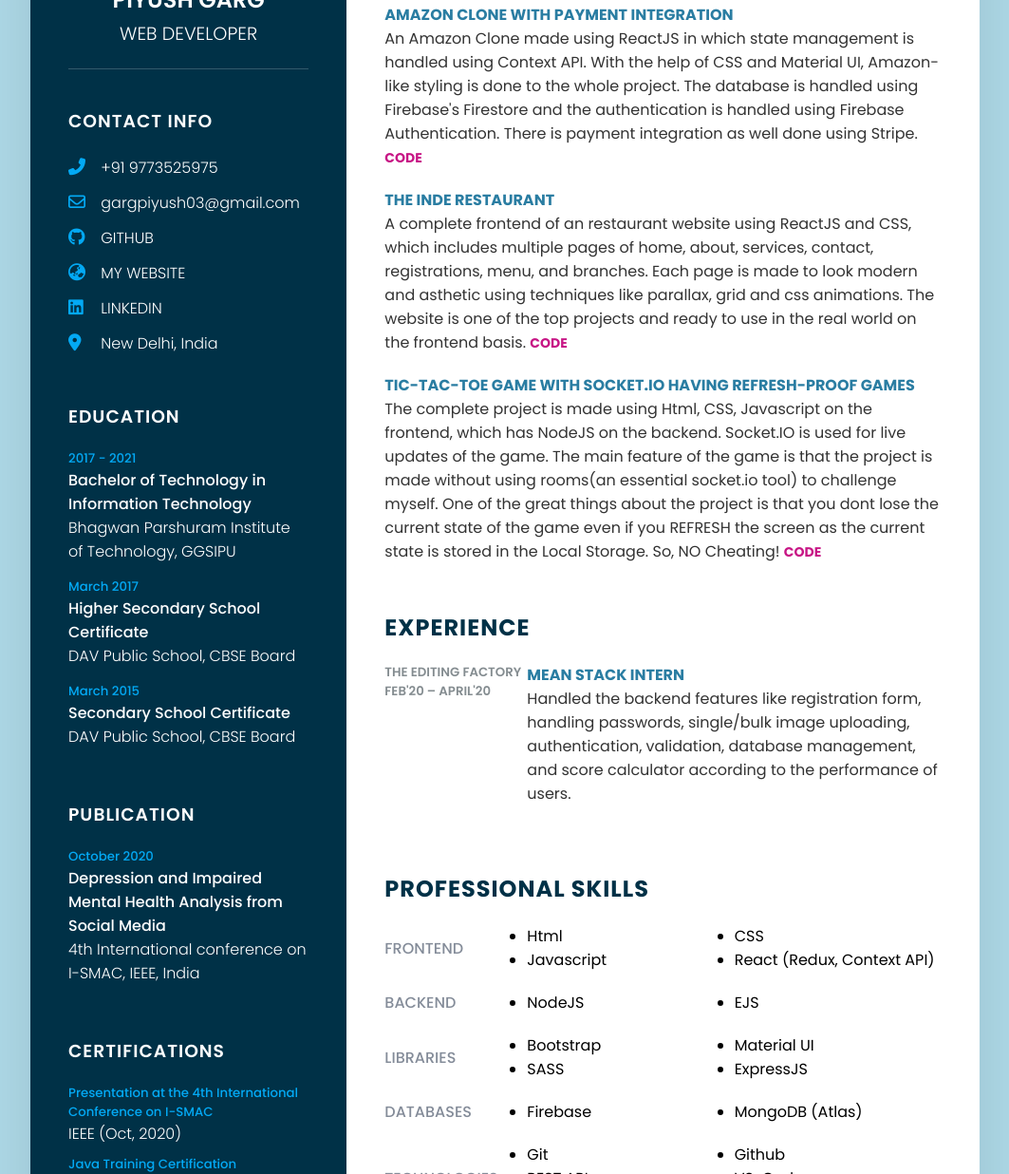
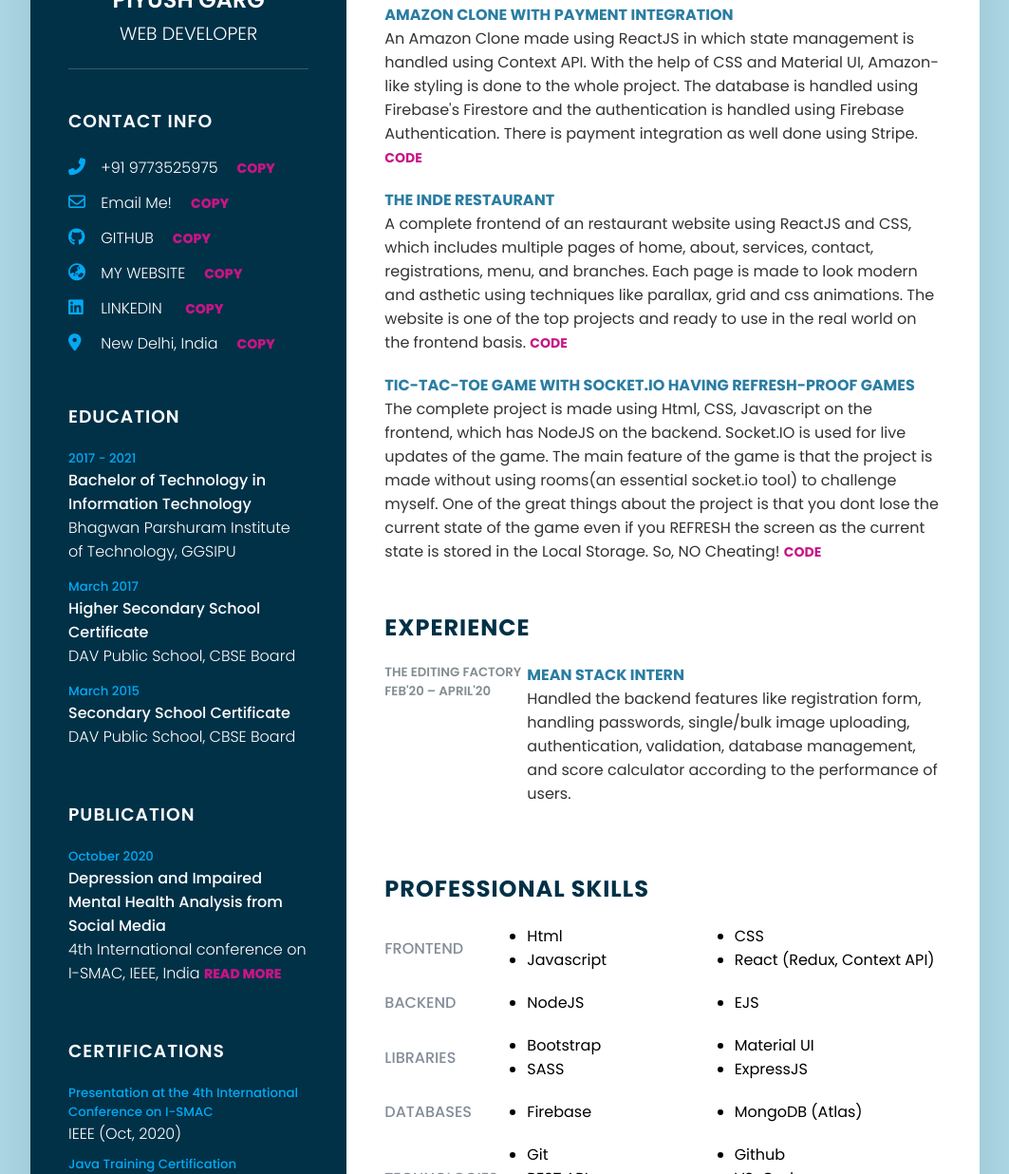
Before and after one commit to PiyushGargOfficial/Resume_V2, a plain HTML site: page index.html in a window 1280 px wide. Shown: the part 327-1563 px from the top of the page at 95% size, without its empty margins (108-1171 px from the left). Drawn offline with Linux system fonts and the light colour scheme.

Commit message:
Click to Copy Added

```diff
--- a/index.css
+++ b/index.css
@@ -205,6 +205,24 @@ body {
   font-weight: bold;
 }
 
+.publication ul li h4 span {
+  text-transform: uppercase;
+  color: #c71585;
+  font-size: 14px;
+  cursor: pointer;
+  font-weight: 800;
+}
+
+.contactInfo ul li .copyBtn {
+  text-transform: uppercase;
+  color: #c71585;
+  font-size: 14px;
+  cursor: pointer;
+  font-weight: 800;
+  margin-left: 20px;
+  align-items: flex-start;
+}
+
 .text h4 {
   text-transform: uppercase;
   color: #2a7da2;
--- a/index.html
+++ b/index.html
@@ -25,33 +25,50 @@
           <ul class="contactList">
             <li>
               <span class="icon"><i class="fas fa-phone-alt"></i></span>
-              <span class="text">+91 9773525975</span>
+              <span class="text cList" id="phone">+91 9773525975</span
+              ><span class="copyBtn" data-value="+91-9773525975">COPY</span>
             </li>
             <li>
               <span class="icon"><i class="far fa-envelope"></i></span>
-              <span class="text">gargpiyush03@gmail.com</span>
+              <span class="text cList" id="email">Email Me!</span
+              ><span class="copyBtn" data-value="gargpiyush03@gmail.com"
+                >COPY</span
+              >
             </li>
             <li>
               <span class="icon"><i class="fab fa-github"></i></span>
               <a href="https://github.com/PiyushGargOfficial"
-                ><span class="text">GITHUB</span></a
+                ><span class="text cList" id="github">GITHUB</span></a
+              ><span
+                class="copyBtn"
+                data-value="https://github.com/PiyushGargOfficial"
+                >COPY</span
               >
             </li>
             <li>
               <span class="icon"><i class="fas fa-globe-asia"></i></span>
               <a href="https://piyushgarg.netlify.com/"
-                ><span class="text">MY WEBSITE</span></a
+                ><span class="text cList" id="website">MY WEBSITE</span></a
+              ><span
+                class="copyBtn"
+                data-value="https://piyushgarg.netlify.com/"
+                >COPY</span
               >
             </li>
             <li>
               <span class="icon"><i class="fab fa-linkedin"></i></span>
               <a href="https://www.linkedin.com/in/piyushgargofficial/">
-                <span class="text">LINKEDIN </span></a
+                <span class="text cList" id="linkedin">LINKEDIN </span></a
+              ><span
+                class="copyBtn"
+                data-value="https://www.linkedin.com/in/piyushgargofficial/"
+                >COPY</span
               >
             </li>
             <li>
               <span class="icon"><i class="fas fa-map-marker-alt"></i></span>
-              <span class="text">New Delhi, India</span>
+              <span class="text cList" id="location">New Delhi, India</span
+              ><span class="copyBtn" data-value="New Delhi, India">COPY</span>
             </li>
           </ul>
         </div>
@@ -84,7 +101,12 @@
               <h4>
                 Depression and Impaired Mental Health Analysis from Social Media
               </h4>
-              <h4>4th International conference on I-SMAC, IEEE, India</h4>
+              <h4>
+                4th International conference on I-SMAC, IEEE, India
+                <a href="https://ieeexplore.ieee.org/abstract/document/9243334"
+                  ><span>Read More</span>
+                </a>
+              </h4>
             </li>
           </ul>
         </div>
@@ -249,4 +271,5 @@
       </div>
     </div>
   </body>
+  <script src="./index.js"></script>
 </html>
--- /dev/null
+++ b/index.js
@@ -0,0 +1,19 @@
+const textClassList = () => Array.from(document.querySelectorAll(".copyBtn"));
+
+textClassList().forEach((text) => {
+  text.addEventListener("click", copyText);
+});
+
+// copyText.addEventListener("click", copyPhone);
+
+function copyText() {
+  //   console.log(this.getAttribute("data-value"));
+  const textArea = document.createElement("textarea");
+  textArea.value = this.getAttribute("data-value");
+  textArea.setAttribute("readonly", "");
+  document.body.appendChild(textArea);
+  textArea.select();
+  document.execCommand("copy");
+  //   console.log("Copied");
+  document.body.removeChild(textArea);
+}
```
